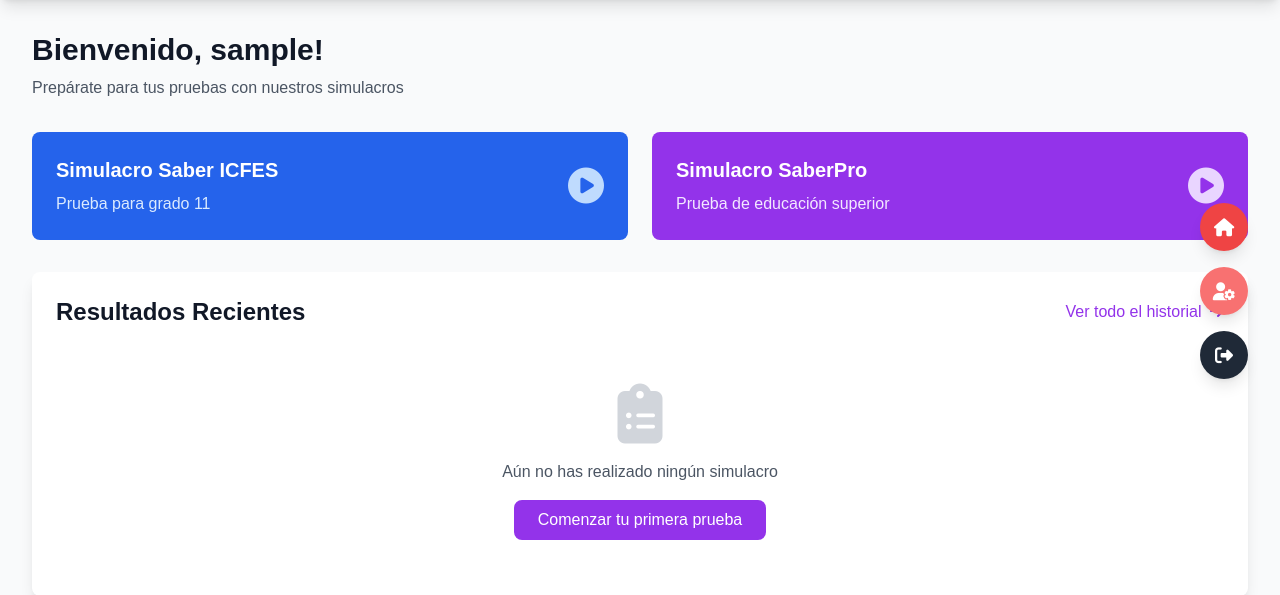
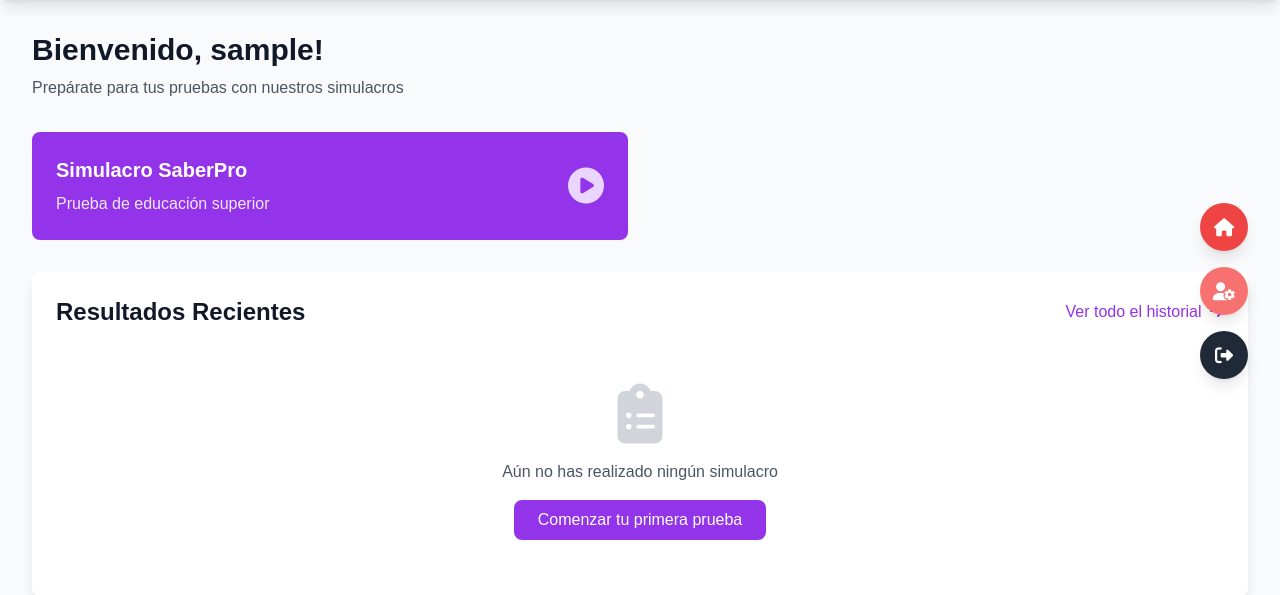
Before and after one commit to Sebastianl1232/Pro-Simu, a Flask app: page /dashboard in a window 1280 px wide. Shown: the part 64-659 px from the top of the page. Run offline with Flask 3, Linux system fonts and the light colour scheme; the visitor is signed in with stand-in values (Sample User, id 1); data that the repository does not hold is empty; some libraries are stand-ins or nearby versions.

Commit message:
Eliminar simulacro ICFES y actualizar a simulacro SaberPro en acciones rápidas y resultados recientes

```diff
--- a/templates/dashboard.html
+++ b/templates/dashboard.html
@@ -9,15 +9,6 @@
 
     <!-- Quick Actions -->
     <div class="grid md:grid-cols-2 gap-6 mb-8">
-        <a href="{{ url_for('start_test', test_type='ICFES') }}" class="bg-blue-600 text-white rounded-lg p-6 hover:bg-blue-700 transition card-hover">
-            <div class="flex items-center justify-between">
-                <div>
-                    <h3 class="text-xl font-semibold">Simulacro Saber ICFES</h3>
-                    <p class="text-blue-100 mt-2">Prueba para grado 11</p>
-                </div>
-                <i class="fas fa-play-circle text-4xl text-blue-200"></i>
-            </div>
-        </a>
         <a href="{{ url_for('start_test', test_type='SaberPro') }}" class="bg-purple-600 text-white rounded-lg p-6 hover:bg-purple-700 transition card-hover">
             <div class="flex items-center justify-between">
                 <div>
@@ -44,7 +35,7 @@
                     <div class="border rounded-lg p-4 hover:bg-gray-50 transition">
                         <div class="flex justify-between items-center">
                             <div>
-                                <h3 class="font-semibold text-gray-900">{{ result.test_type }}</h3>
+                                <h3 class="font-semibold text-gray-900">SaberPro</h3>
                                 <p class="text-sm text-gray-600">{{ result.completed_at.strftime('%d/%m/%Y %H:%M') }}</p>
                             </div>
                             <div class="text-right">
```
